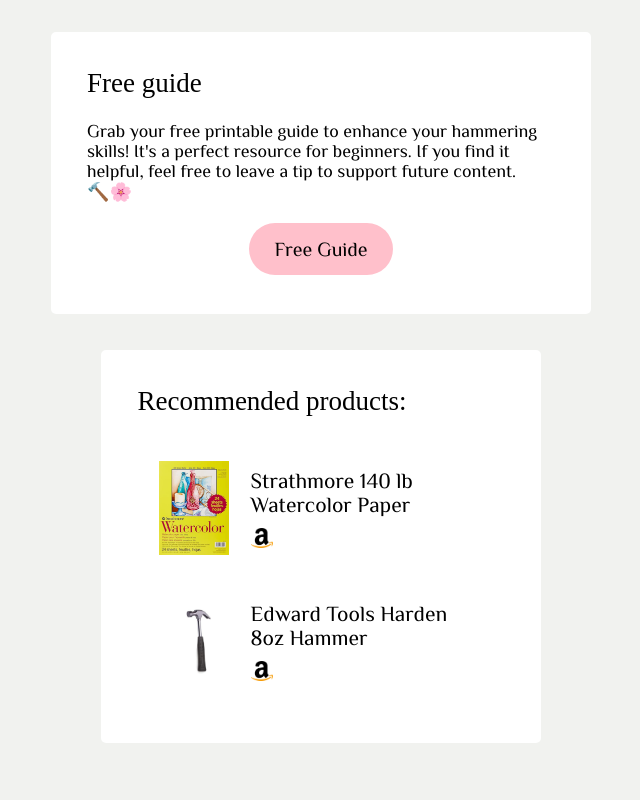
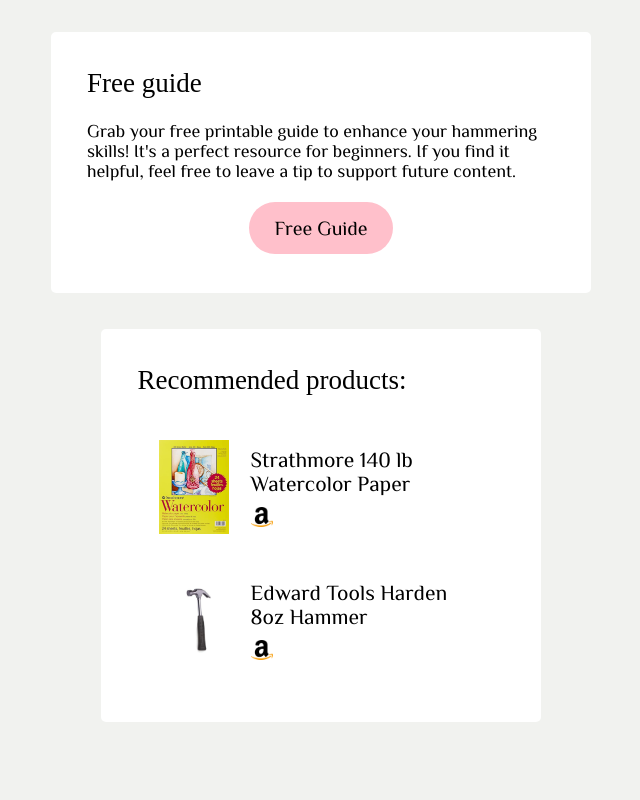
Before and after one commit to igorbarbashin/hammerflower.art, a Next.js app: page / in a window 1280 px wide. Shown: the part 1260-2060 px from the top of the page, without its empty margins (319-959 px from the left). Built offline with nearby package versions, Linux system fonts and the light colour scheme; no server answers.

Commit message:
Remove nobr

```diff
--- a/pages/index.tsx
+++ b/pages/index.tsx
@@ -288,7 +288,7 @@ function Home() {
           <p>
             Grab your free printable guide to enhance your hammering skills!
             It's a perfect resource for beginners. If you find it helpful, feel
-            free to leave a tip to support future content. <nobr>🔨🌸</nobr>
+            free to leave a tip to support future content.
           </p>
 
           <FreeGuideButtonWrap>
```
